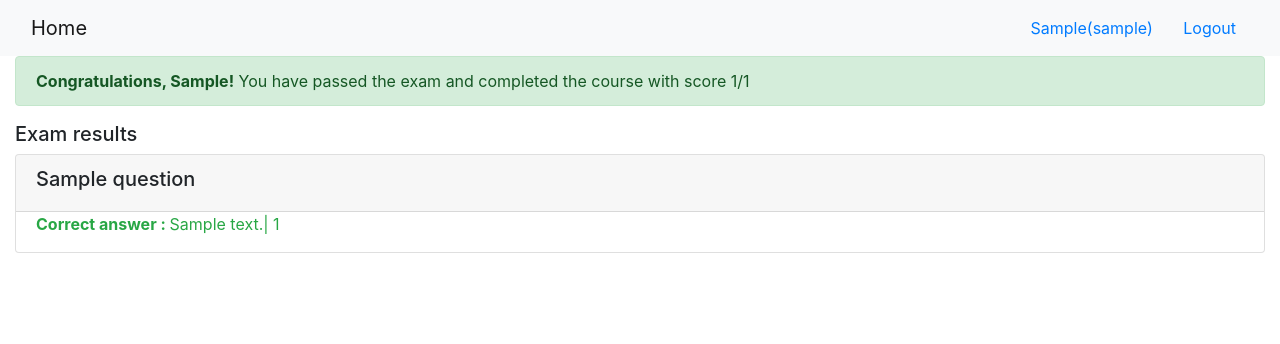
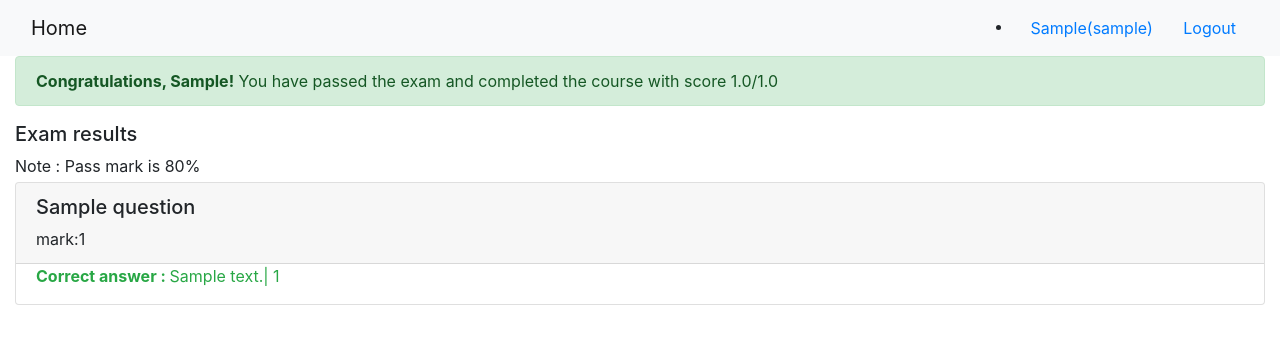
Before and after one commit to TYPE8723/exam_django, a Django app: page /onlinecourse/1/submission/1/results/ in a window 1280 px wide. Shown: the top 344 px of the page. Run offline with Django 3.2, Linux system fonts and the light colour scheme; a user stored in the database is signed in; tables that the repository leaves empty hold one stand-in row (values such as "Sample post"); some libraries are stand-ins or nearby versions.

Commit message:
completed

```diff
--- a/onlinecourse/templates/onlinecourse/exam_result_bootstrap.html
+++ b/onlinecourse/templates/onlinecourse/exam_result_bootstrap.html
@@ -12,7 +12,6 @@
         <div class="navbar-header">
               <a class="navbar-brand" href="{% url 'onlinecourse:index' %}">Home</a>
         </div>
-        <ul class="nav navbar-nav navbar-right">
             {% if user.is_authenticated %}
             <li>
                 <a class="btn btn-link" href="#">{{ user.first_name }}({{ user.username }})</a>
@@ -38,27 +37,29 @@
 <div class="container-fluid">
     {% if grade > 80 %}
     <div class="alert alert-success">
-       <strong>Congratulations, {{ user.first_name }}!</strong> You have passed the exam and completed the course with score {{achived_score}}/{{total_score}}
+       <strong>Congratulations, {{ user.first_name }}!</strong> You have passed the exam and completed the course with score {{achived_score}}/{{total_score}}{{zero_error}}
     </div>
         {% else %}
         <div class="alert alert-danger">
-        <strong>Failed Sorry, {{ user.first_name }}!</strong> You have failed exam with score {{achived_score}}/{{total_score}}
+        <strong>Failed Sorry, {{ user.first_name }}!</strong> You have failed exam with score {{achived_score}}/{{total_score}}{{zero_error}}
         </div>
-        <a class="btn btn-link text-danger" href="">Re-test</a>
+        <a class="btn btn-link text-danger" href="/onlinecourse/{{course_id}}">Re-test</a>
         {% endif %}
         <div class="card-columns-vertical mt-1">
         <h5 class="">Exam results</h5>
+        Note : Pass mark is 80%
         <!--EXAM RESULTS-->
         <div class="card-columns-vertical">
             {% if user.is_authenticated %}
                 <!-- questions-->
                         <div class="card mt-1">
                             {% for ques in questions %}
-                                <div class="card-header"><h5>{{ ques.question_text}}</h5></div>
+                                <div class="card-header"><h5>{{ ques.question_text}}</h5>mark:{{ ques.mark}}</div>
                                     {% csrf_token %}
+                                    <div class="form-group">
                                     {% for choice in choices %}
                                         {% if choice.question_id == ques.question_id and choice.visibility_status == True %}<!--Visibility status is used to hide/unhide options from users -->
-                                            <div class="form-group">
+
                                                 <div class="form-check">
                                                     <label class="form-check-label">
                                                         {% if choice.correct_choice == True and choice.id in selected_id %}
@@ -69,15 +70,19 @@
                                                         <div class="text-warning">
                                                             <strong>Not selected : </strong>{{ choice.choice_text }}| {{ choice.id }}
                                                         </div>
+                                                        {% elif choice.correct_choice == False and choice.id in selected_id%}
+                                                        <div class="text-danger">
+                                                            <strong>Wrong selection : </strong>{{ choice.choice_text }}| {{ choice.id }}
+                                                        </div>
                                                         {% else %}
                                                         {{ choice.choice_text }}| {{ choice.id }}
                                                         {% endif %}
                                                     </label>
                                                 </div>
-                                            </div>
+
                                         {% endif %}
                                     {% endfor %}
-
+                                </div>
                             {% endfor %}
                         </div>
 
--- a/onlinecourse/views.py
+++ b/onlinecourse/views.py
@@ -183,14 +183,29 @@ def show_exam_result(request, course_id, submission_id):
     total_score,achived_score = 0,0
     user_choices,question_list,choice_list = [],[],[]
     lesson_id = 0
-    question_id = []
+    temp_question = []#multi dimensional list to keep question and its mark
+    user_answers = []
+    #print(submitted_answers)
     for i in submitted_answers:
+        question_data = []
+        answer_data = []
+        question_data.append(i.question.id)#question_id
+        question_data.append(i.question.mark)#question_mark
+        if question_data in temp_question:
+            pass
+        else:
+            temp_question.append(question_data)
         user_choices.append(i.id)
         if i.correct_choice == True:
             achived_score = achived_score + i.question.mark
-        total_score = total_score +i.question.mark
+            answer_data.append(i.question.id)
+            answer_data.append(i.id)
+            user_answers.append(answer_data)
         lesson_id = i.question.lesson
+    for i in temp_question:
+        total_score = total_score + i[1]#total marks
     questions = Question.objects.filter(lesson = lesson_id)
+    question_id = []
     for i in questions:
         data = {}
         data['question_id'] = i.id
@@ -199,8 +214,8 @@ def show_exam_result(request, course_id, submission_id):
         data['visibility_status'] = i.visibility_status
         question_id.append(i.id)
         question_list.append(data)
-    print(question_id)
     choices = Choice.objects.filter(question__in = question_id)
+    choice_set=[]
     for i in choices:
         data = {}
         data['id'] = i.id
@@ -209,6 +224,31 @@ def show_exam_result(request, course_id, submission_id):
         data['correct_choice'] = i.correct_choice
         data['question_id'] = i.question.id
         choice_list.append(data)
-    content = { 'course':course_id,'selected_id':user_choices,'achived_score':achived_score,'total_score':total_score,"grade":(achived_score/total_score)*100,'questions':question_list,'choices':choice_list}
-    #print(content)
+        if i.correct_choice == True:
+            choice_data = [] #[question_id,choice1,choicce2,choice3,.....]
+            choice_data.append(i.question.id)
+            choice_data.append(i.id)
+            choice_set.append(choice_data)
+    correct_choice_count = {}
+    user_choice_count = {}
+    for i in temp_question:
+        count = 0
+        ucount = 0
+        for j in choice_set:
+            if i[0] == j[0]:
+                correct_choice_count[str(i[0])] = count+1
+                count = count+1
+        for k in user_answers:
+            if i[0] == k[0]:
+                user_choice_count[str(i[0])] = ucount+1
+                ucount = ucount+1
+        correct_choice_count[str(i[0])] = i[1]/correct_choice_count[str(i[0])]
+    scored_marks = []
+    for i in correct_choice_count:
+        scored_marks.append(user_choice_count[i]*correct_choice_count[i])
+    scored_marks = sum(scored_marks)
+    try:
+        content = { 'course_id':course_id,'selected_id':user_choices,'achived_score':scored_marks,'total_score':float(total_score),"grade":(scored_marks/total_score)*100,'questions':question_list,'choices':choice_list,'zero_error':''}
+    except ZeroDivisionError :
+       content = { 'course_id':course_id,'selected_id':user_choices,'achived_score':'','total_score':'',"grade":'1','questions':question_list,'choices':choice_list,'zero_error':'Select the given choices'}
     return render(request, 'onlinecourse/exam_result_bootstrap.html',content)
```
Also changed, not shown: onlinecourse/templates/onlinecourse/course_detail_bootstrap.html (+7 -3 lines).
